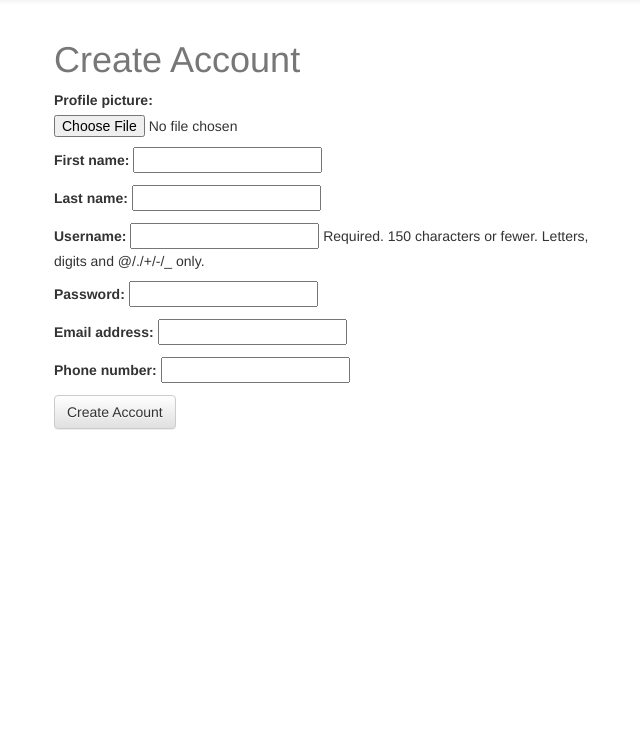
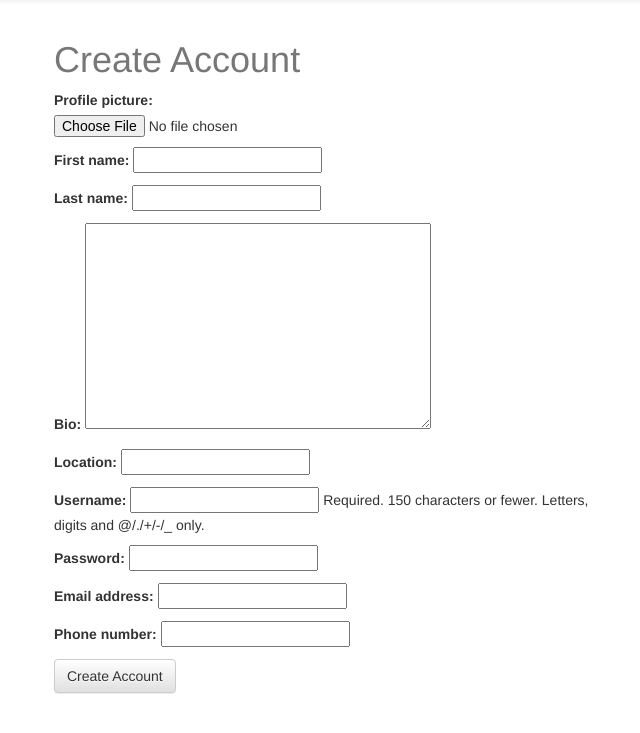
Before and after one commit to ian-henderson/MakersBoard, a Django app: page /users/create/ in a window 1280 px wide. Shown: the part 52-785 px from the top of the page, without its empty margins (316-956 px from the left). Run offline with Django 3.2, Linux system fonts and the light colour scheme; some libraries are stand-ins or nearby versions.

Commit message:
User gallery in list form, still needs work. Bio and location fields now listed for the user.

```diff
--- a/makersboard/users/forms.py
+++ b/makersboard/users/forms.py
@@ -14,6 +14,8 @@ class UserForm(forms.ModelForm):
             'profile_picture',
             'first_name',
             'last_name',
+            'bio',
+            'location',
             'username',
             'password',
             'email',
@@ -28,6 +30,8 @@ class UserUpdateForm(forms.ModelForm):
             'profile_picture',
             'first_name',
             'last_name',
+            'bio',
+            'location',
             'email',
             'phone_number',
         ]
--- a/makersboard/users/models.py
+++ b/makersboard/users/models.py
@@ -24,6 +24,8 @@ class UserProfile(AbstractUser):
     height_field = models.IntegerField(default=0)
     width_field = models.IntegerField(default=0)
     full_name = models.CharField(max_length=150)
+    location = models.CharField(max_length=150)
+    bio = models.TextField()
 
     def __str__(self):
         return self.username
--- a/makersboard/users/views.py
+++ b/makersboard/users/views.py
@@ -53,6 +53,8 @@ def user_create(request):  # CRUD: Create
                 password=request.POST['password'])
             user.first_name = request.POST['first_name']
             user.last_name = request.POST['last_name']
+            user.bio = request.POST['bio']
+            user.location = request.POST['location']
             user.full_name = "%s %s" % (request.POST['first_name'],
                                         request.POST['last_name'])
             user.profile_picture = request.FILES['profile_picture']
@@ -83,6 +85,8 @@ def user_update(request, slug=None):  # CRUD: Update
             user.profile_picture = request.FILES['profile_picture']
             user.first_name = request.POST['first_name']
             user.last_name = request.POST['last_name']
+            user.bio = request.POST['bio']
+            user.location = request.POST['location']
             user.email = request.POST['email']
             user.phone_number = request.POST['phone_number']
             user.save()
```
Also changed, not shown: makersboard/posts/views.py (+1 -23 lines), makersboard/templates/user_detail.html (+5 -3 lines), makersboard/db.sqlite3, makersboard/posts/migrations/0001_initial.py, makersboard/posts/migrations/0002_post_user.py, makersboard/users/migrations/0001_initial.py.
